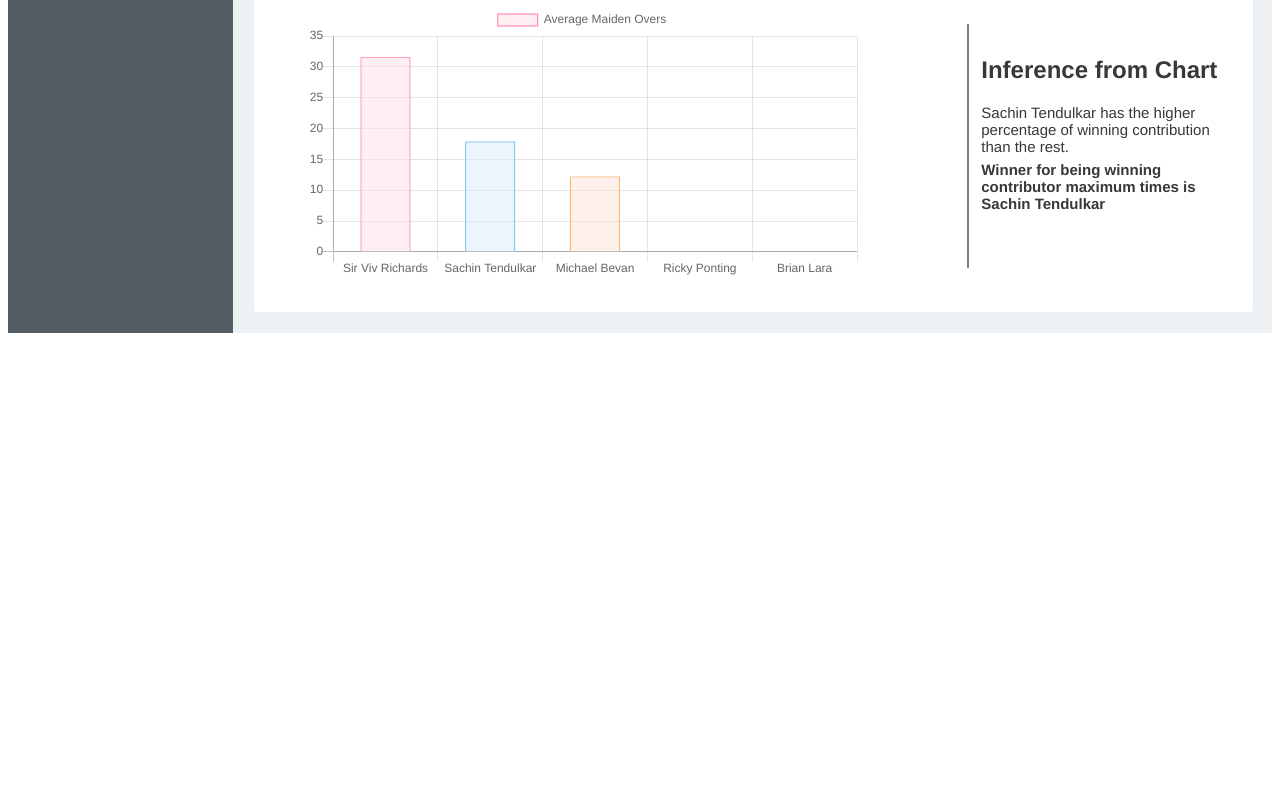
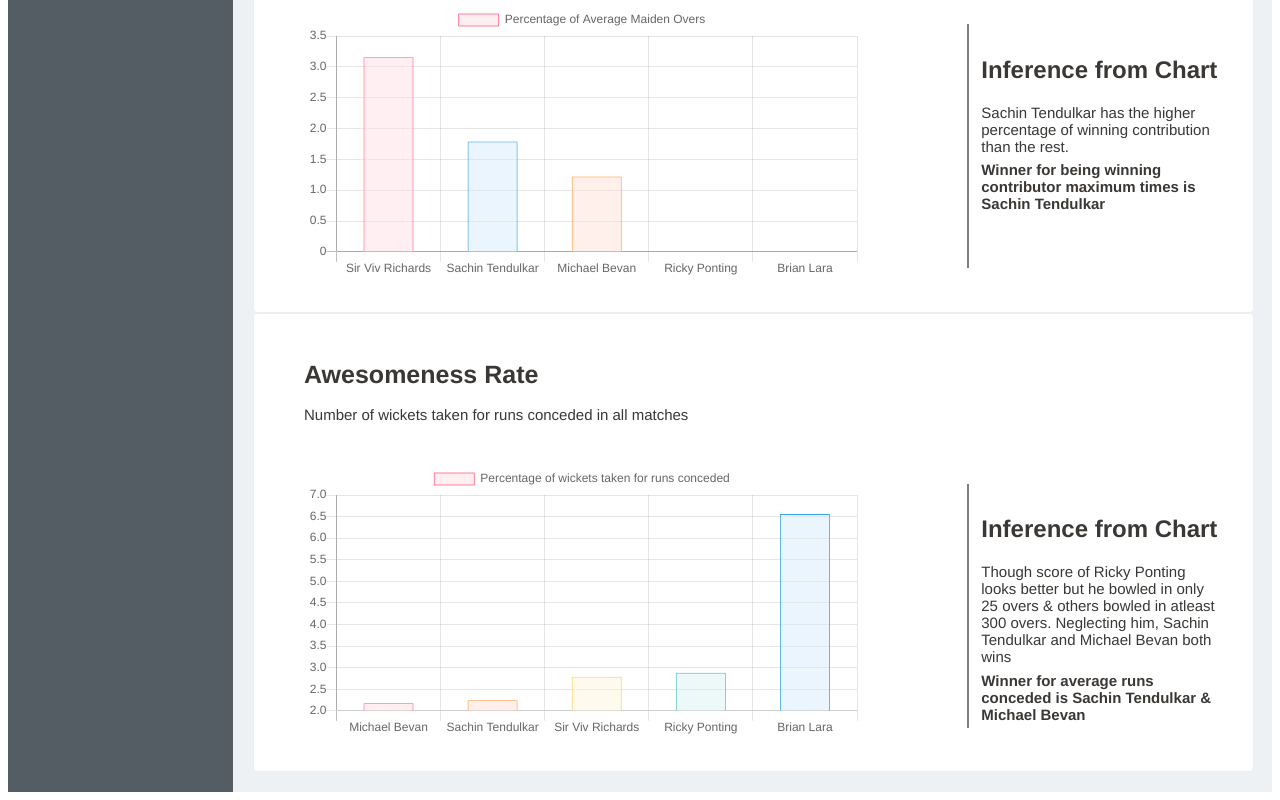
Before and after one commit to tapthoughts/worlds-greatest-cricketer, a Vue app: page /bowlingODI in a window 1280 px wide. Shown: the part 1204-2004 px from the top of the page. Before the commit the page ends 1545 px from the top, so only its background shows below. Built offline with nearby package versions, Linux system fonts and the light colour scheme.

Commit message:
added wickets for runs conceded chart in percentage

```diff
--- a/src/views/BowlingODI.vue
+++ b/src/views/BowlingODI.vue
@@ -60,6 +60,24 @@
             titleText="being winning contributor maximum times"
             />
         </div>
+
+        <div class="card">
+            <Chart
+            titleText="Awesomeness Rate"
+            subTitleText="Number of wickets taken for runs conceded in all matches"
+            chartType="bar"
+            :chartData="WicketsRunsConcededData.data"
+            :chartOptions="WicketsRunsConcededData.options"
+            :parentStyle="chartContainerStyle"
+            />
+            <Inference
+            inference="Though score of Ricky Ponting looks better but he bowled in only 25 overs
+                       & others bowled in atleast 300 overs. Neglecting him,
+                       Sachin Tendulkar and Michael Bevan both wins"
+            winner="Sachin Tendulkar & Michael Bevan"
+            titleText="average runs conceded"
+            />
+      </div>
 
   </div>
 </template>
@@ -255,14 +273,14 @@
     Object.values(locationBowlingODI).forEach((player) => {
       maidenOverData.push({
         name: player.player_name,
-        maiden_overs: (player.details.total.maiden_overs / player.details.total.overs)*1000,
+        maiden_overs: (player.details.total.maiden_overs / player.details.total.overs)*100,
       });
     });
     maidenOverData.sort((t1, t2) => t2.maiden_overs - t1.maiden_overs);
     this.MaidenOverData.data = {
       labels: maidenOverData.map(t => t.name),
       datasets: [{
-        label: 'Average Maiden Overs',
+        label: 'Percentage of Average Maiden Overs',
         data: maidenOverData.map(t => t.maiden_overs),
         backgroundColor: [
           'rgb(255, 224, 230, 0.5)',
@@ -300,14 +318,14 @@
     Object.values(locationBowlingODI).forEach((player) => {
       wicketsRunsConcededData.push({
         name: player.player_name,
-        wickets: player.details.total.wickets / player.details.total.runs_conceded,
+        wickets: (player.details.total.wickets / player.details.total.runs_conceded)*100,
       });
     });
     wicketsRunsConcededData.sort((t1, t2) => t1.wickets - t2.wickets);
     this.WicketsRunsConcededData.data = {
       labels: wicketsRunsConcededData.map(t => t.name),
       datasets: [{
-        label: 'Avg Runs Conceded in all Matches',
+        label: 'Percentage of wickets taken for runs conceded',
         data: wicketsRunsConcededData.map(t => t.wickets),
         backgroundColor: [
           'rgb(255, 224, 230, 0.5)',
```
